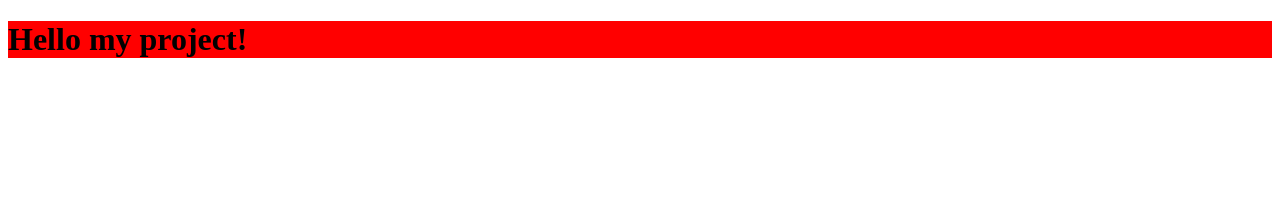
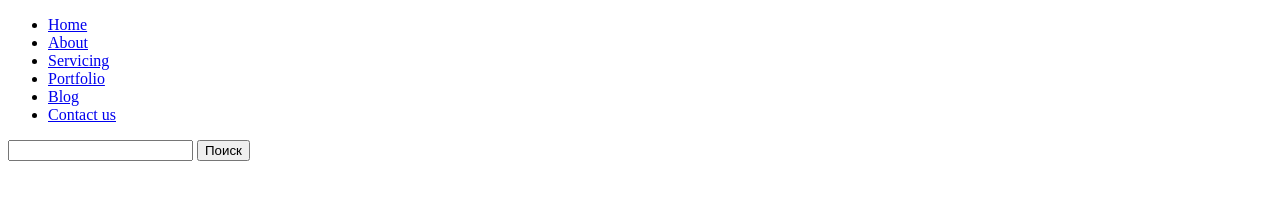
Before and after one commit to psywalker/Responsive-Landing-Demo, a website: page index.html in a window 1280 px wide. Drawn offline with Linux system fonts and the light colour scheme.

Commit message:
I'm doing header #2

```diff
--- a/index.html
+++ b/index.html
@@ -12,6 +12,39 @@
 </head>
 
 <body>
-    <h1>Hello my project!</h1>
+  <header class="header">
+    <div class="header__top">
+      <a href="#" class="logo"></a>
+      <nav class="nav">
+        <ul class="nav-list">
+          <li class="nav-list__item">
+            <a href="#" class="nav-list__link">Home</a>
+          </li>
+          <li class="nav-list__item">
+            <a href="#" class="nav-list__link">About</a>
+          </li>
+          <li class="nav-list__item">
+            <a href="#" class="nav-list__link">Servicing</a>
+          </li>
+          <li class="nav-list__item">
+            <a href="#" class="nav-list__link">Portfolio</a>
+          </li>
+          <li class="nav-list__item">
+            <a href="#" class="nav-list__link">Blog</a>
+          </li>
+          <li class="nav-list__item">
+            <a href="#" class="nav-list__link">Contact us</a>
+          </li>
+        </ul>
+      </nav>
+      <form action="" class="search">
+        <input type="search" class="search__input">
+        <button class="search__btn">Поиск</button>
+      </form>
+    </div>
+    <div class="header__main">
+
+    </div>
+  </header>
 </body>
 </html>
--- a/src/scss/styles.scss
+++ b/src/scss/styles.scss
@@ -1,5 +1,6 @@
 body {
   h1 {
     background: red;
+    width: 10px;
   }
 }
```
Also changed, not shown: dist/css/styles.css, 1 other file. Lines whose indentation alone changed are shown as unchanged.
